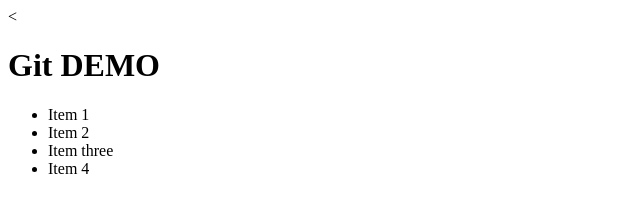
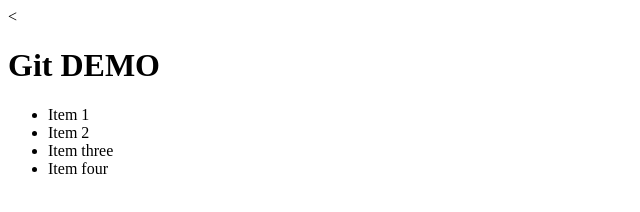
Before and after one commit to meow0013/hello-git, a plain HTML site: page index.html in a window 1280 px wide. Shown: the full height of the page, 0-640 px from the left. Drawn offline with Linux system fonts and the light colour scheme.

Commit message:
changed number 4

```diff
--- a/index.html
+++ b/index.html
@@ -9,7 +9,7 @@
 		<li>Item 1</li>
 		<li>Item 2</li>
 		<li>Item three</li>
-		<li>Item 4</li>
+		<li>Item four</li>
 	</ul>
 </body>
 </html>
```
